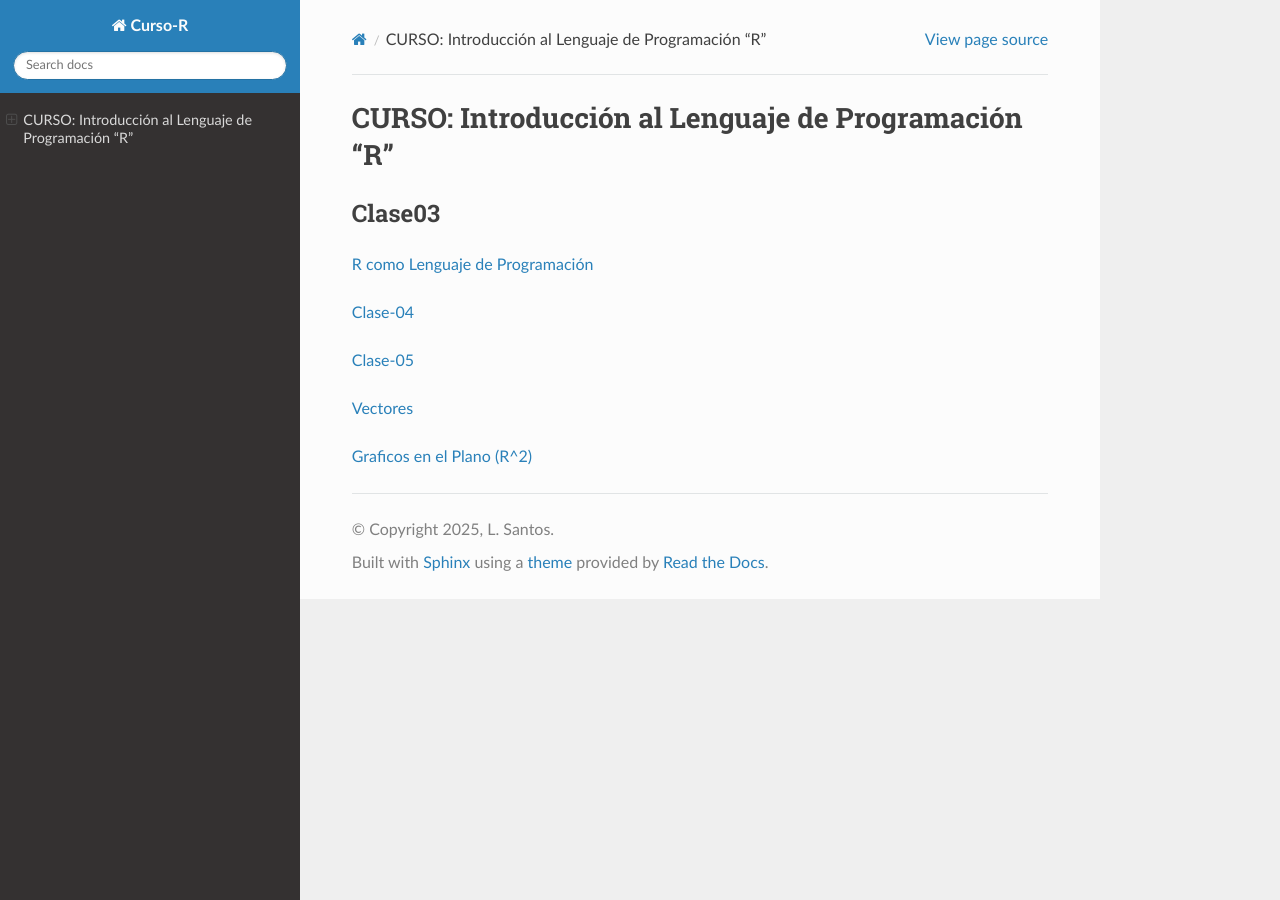
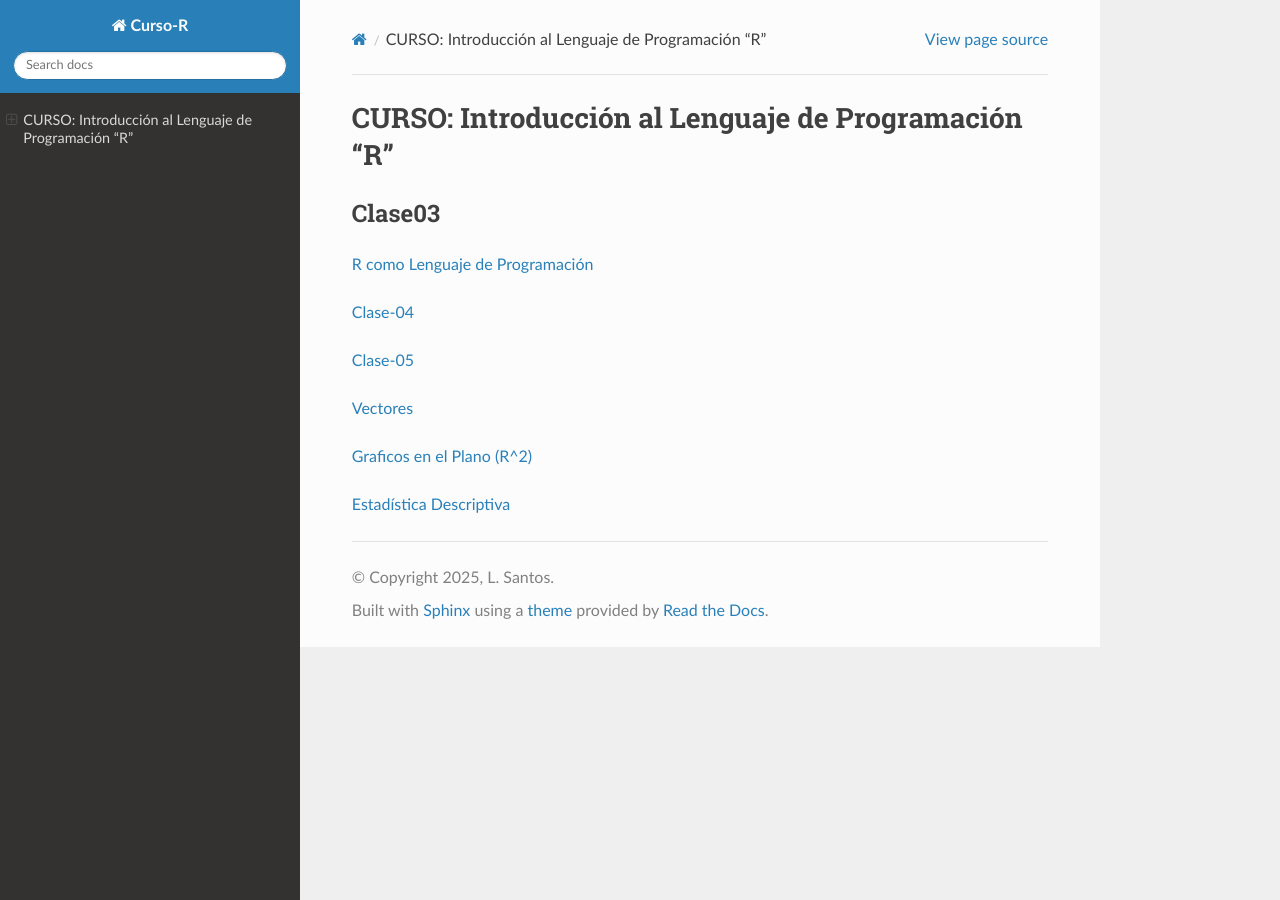
Before and after one commit to matecom57/santosg57-curso-r, a Sphinx documentation site: the page built from docs/source/index.rst, in a window 1280 px wide. Built offline with Sphinx 7.4.7 and the Read the Docs theme 3.1.0, drawn with Linux system fonts in a browser that asks for light colours.

```diff
--- /dev/null
+++ b/docs/source/Estadistica_Descriptiva.rst
@@ -0,0 +1,4 @@
+Estadística Descriptiva
+=======================
+
+Funciones utiles: ``mean, median, sd, var, quantile``
--- a/docs/source/index.rst
+++ b/docs/source/index.rst
@@ -16,3 +16,5 @@ Clase03
 :doc:`Clase-06/vectores`
 
 :doc:`Graficos01`
+
+:doc:`Estadistica_Descriptiva`
```
